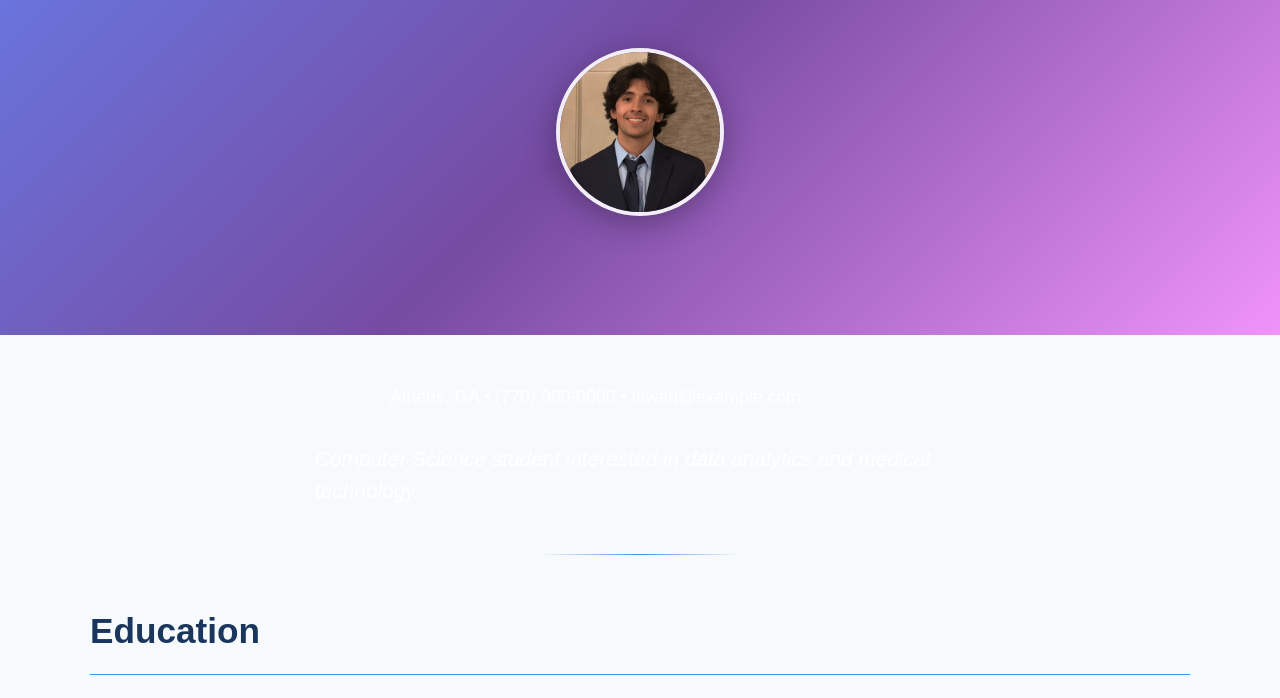
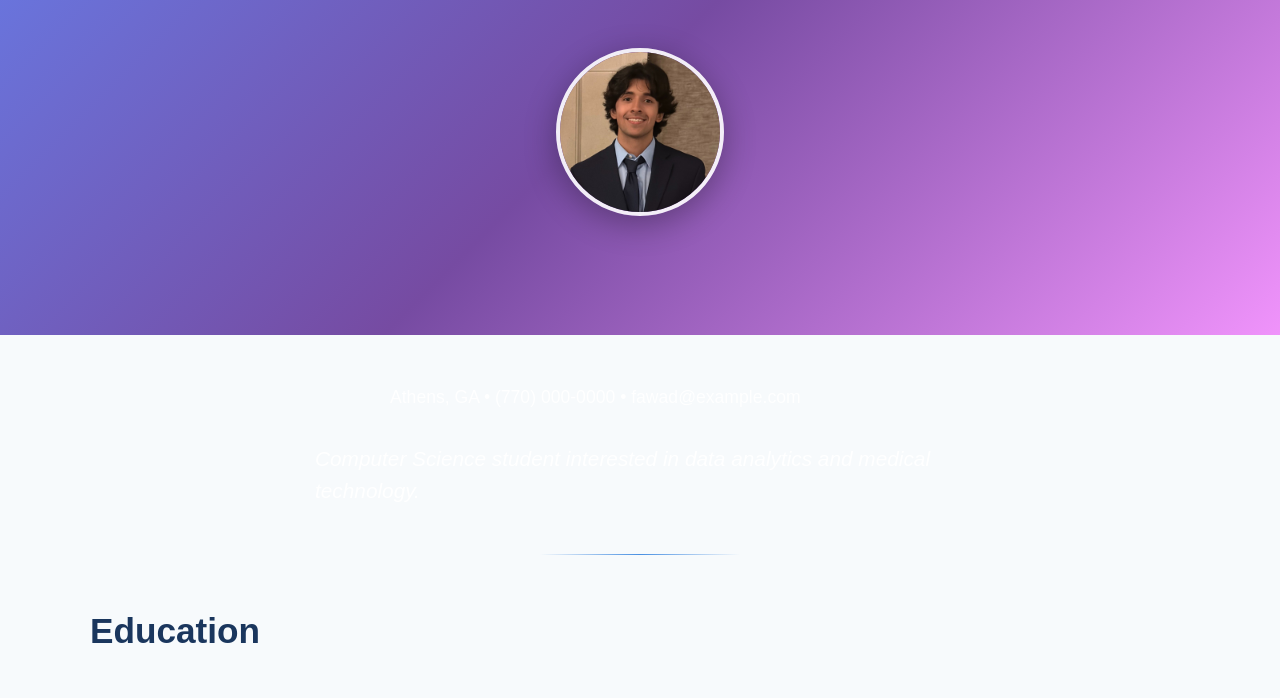
Before and after one commit to Zanoverse/Zanoverse.github.io, a plain HTML site: page index.html in a window 1280 px wide. Shown: the part 254-952 px from the top of the page. Drawn offline with Linux system fonts and the light colour scheme.

Commit message:
Update style.css

```diff
--- a/css/style.css
+++ b/css/style.css
@@ -152,17 +152,6 @@ section h3 {
   margin-bottom: 2rem;
   position: relative;
   padding-bottom: 1rem;
-}
-
-section h2::after,
-section h3::after {
-  content: '';
-  position: absolute;
-  bottom: 0;
-  left: 0;
-  width: 100%;
-  height: 1px;
-  background: var(--accent-color);
 }
 
 section dl {
@@ -378,4 +367,5 @@ button {
 button:hover {
   transform: translateY(-2px);
   box-shadow: 0 8px 25px rgba(74, 144, 226, 0.3);
+
 }
```
